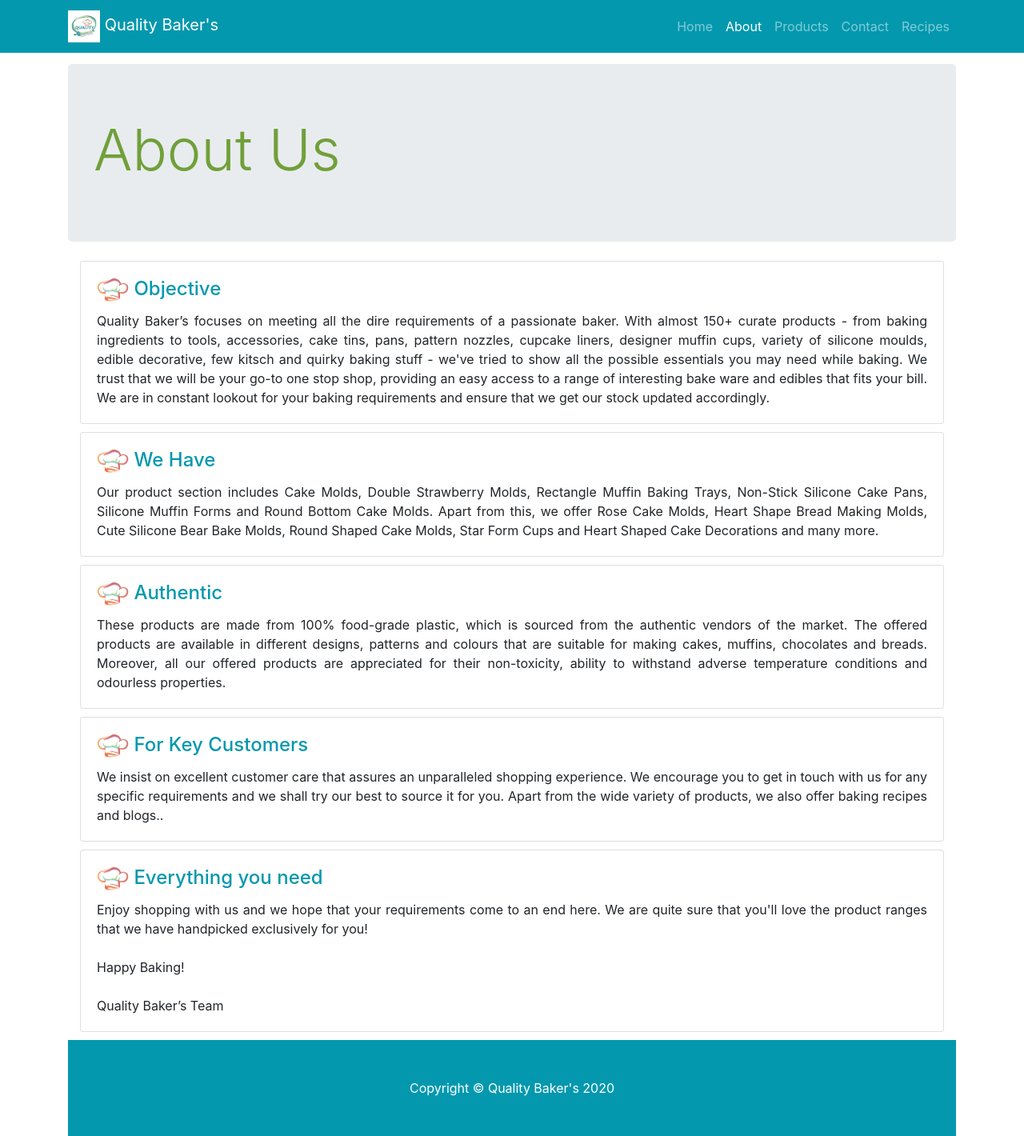
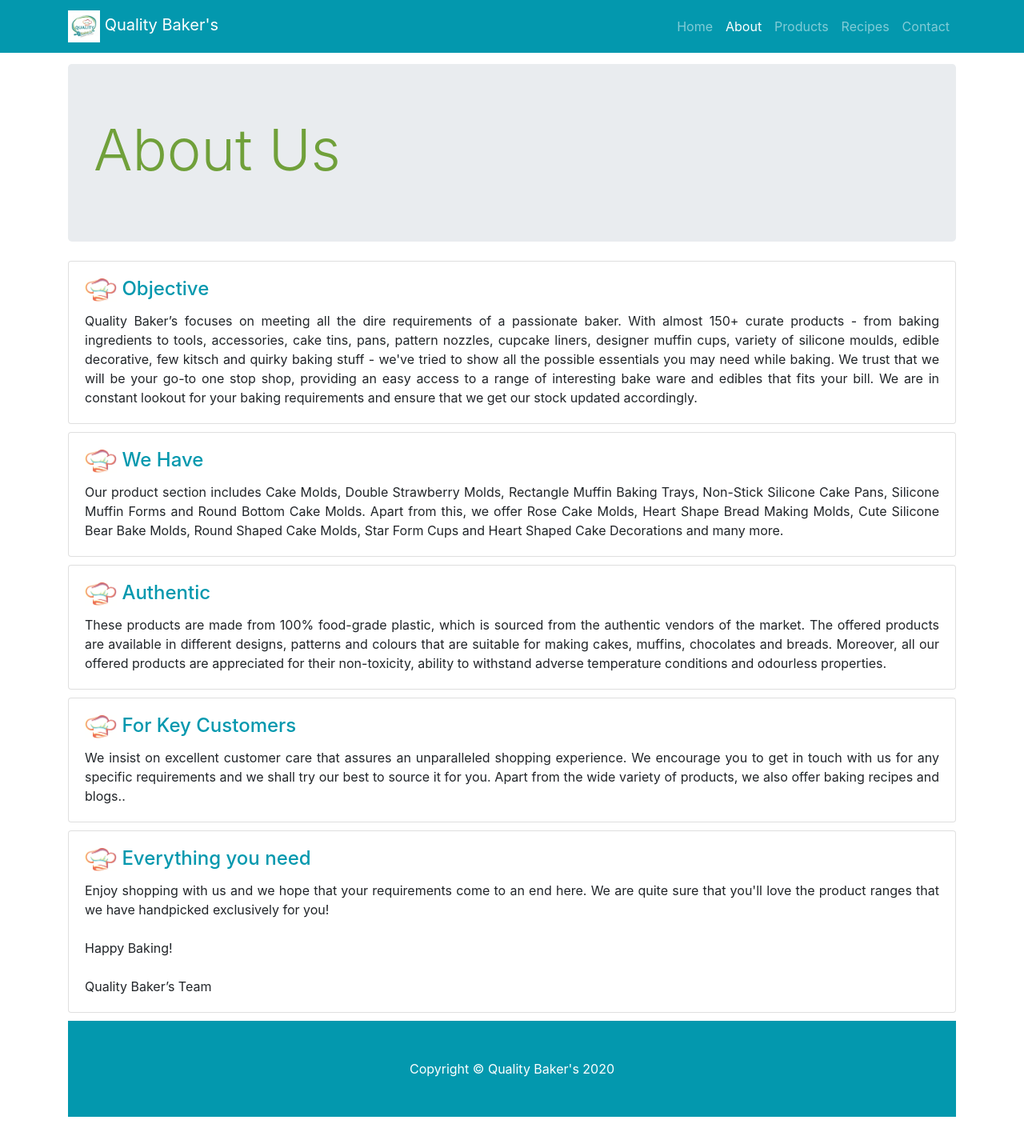
Before and after one commit to adi007me/quality-bakers, a PHP site: page /about.html in a window 1280 px wide. Shown: the whole page at 80% size. After the commit the page ends 1396 px from the top, so only its background shows below. Run offline with PHP 8.4, Linux system fonts and the light colour scheme.

Commit message:
Moved recipes link above

```diff
--- a/about.html
+++ b/about.html
@@ -14,7 +14,7 @@
   <link href="css/bootstrap.min.css" rel="stylesheet">
 
   <!-- Custom styles for this template -->
-  <link href="css/site.css?v=1.0" rel="stylesheet">
+  <link href="css/site.css?v=1.1" rel="stylesheet">
 
 </head>
 
@@ -45,10 +45,10 @@
             <a class="nav-link" href="products.html">Products</a>
           </li>
           <li class="nav-item">
-            <a class="nav-link" href="contact.html">Contact</a>
+            <a class="nav-link" href="recipes.html">Recipes</a>
           </li>
           <li class="nav-item">
-            <a class="nav-link" href="recipes.html">Recipes</a>
+            <a class="nav-link" href="contact.html">Contact</a>
           </li>
         </ul>
       </div>
@@ -56,7 +56,7 @@
   </nav>
 
   <!-- Page Content -->
-  <div class="container">
+  <div class="container about-us">
 
     <!-- Jumbotron Header -->
     <header class="jumbotron my-4">
--- a/css/site.css
+++ b/css/site.css
@@ -34,8 +34,7 @@ header p {
 }
 
 .address {
-  /* max-width: 100%; */
-  display: inline-block;
+  max-width: 100%;
   padding: 0;
 }
 
@@ -72,3 +71,7 @@ header p {
 .marker {
   width: 30px
 }
+
+.about-us > div {
+  padding: 0;
+}
--- a/index.html
+++ b/index.html
@@ -14,7 +14,7 @@
   <link href="css/bootstrap.min.css" rel="stylesheet">
 
   <!-- Custom styles for this template -->
-  <link href="css/site.css?v=1.0" rel="stylesheet">
+  <link href="css/site.css?v=1.1" rel="stylesheet">
 
 </head>
 
@@ -44,10 +44,10 @@
             <a class="nav-link" href="products.html">Products</a>
           </li>
           <li class="nav-item">
-            <a class="nav-link" href="contact.html">Contact</a>
+            <a class="nav-link" href="recipes.html">Recipes</a>
           </li>
           <li class="nav-item">
-            <a class="nav-link" href="recipes.html">Recipes</a>
+            <a class="nav-link" href="contact.html">Contact</a>
           </li>
         </ul>
       </div>
--- a/products.html
+++ b/products.html
@@ -14,7 +14,7 @@
   <link href="css/bootstrap.min.css" rel="stylesheet">
 
   <!-- Custom styles for this template -->
-  <link href="css/site.css?v=1.0" rel="stylesheet">
+  <link href="css/site.css?v=1.1" rel="stylesheet">
 
 </head>
 
@@ -46,10 +46,10 @@
             </a>
           </li>
           <li class="nav-item">
-            <a class="nav-link" href="contact.html">Contact</a>
+            <a class="nav-link" href="recipes.html">Recipes</a>
           </li>
           <li class="nav-item">
-            <a class="nav-link" href="recipes.html">Recipes</a>
+            <a class="nav-link" href="contact.html">Contact</a>
           </li>
         </ul>
       </div>
```
Also changed, not shown: contact.html (+4 -4 lines), recipes.html (+4 -4 lines).
